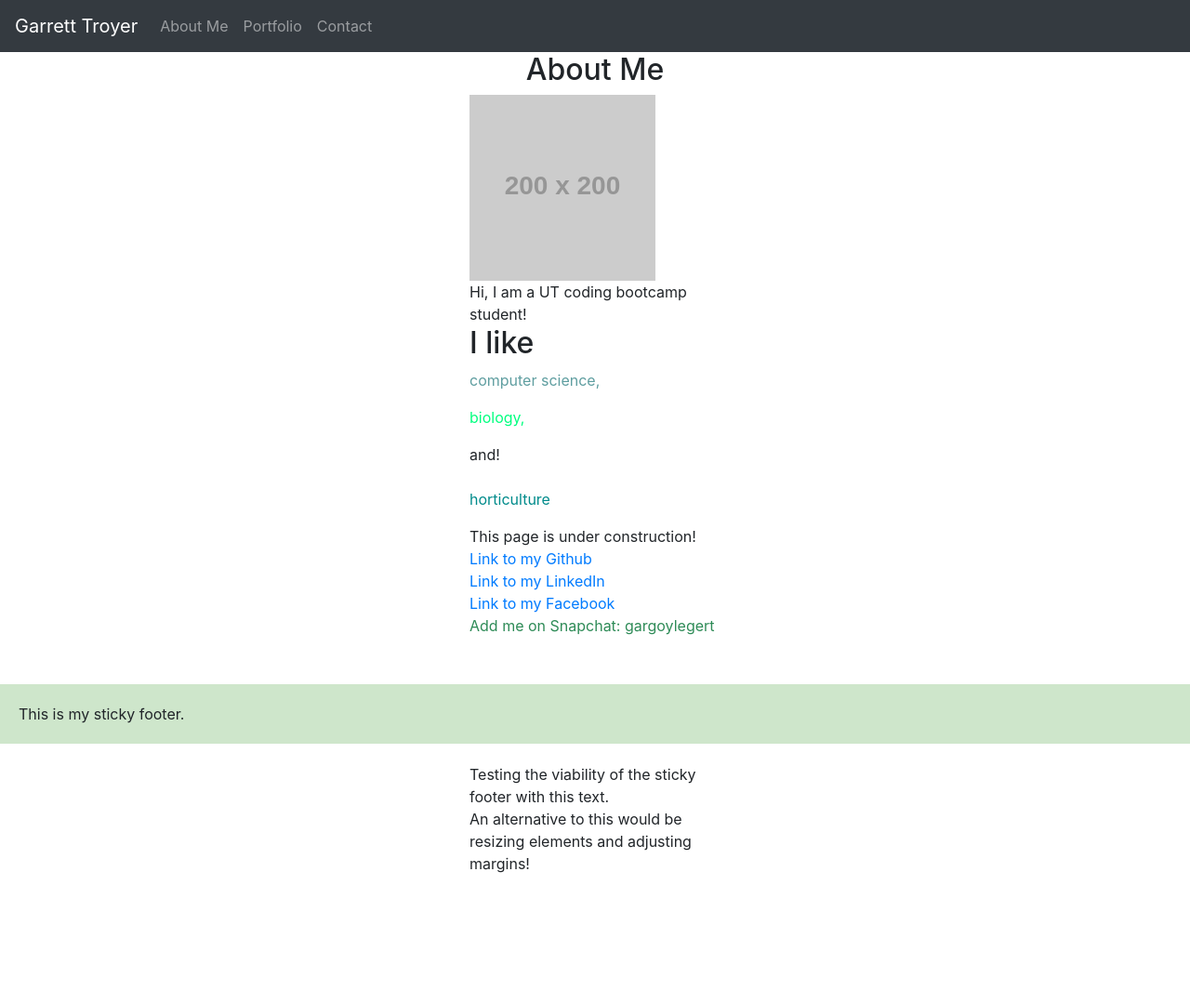
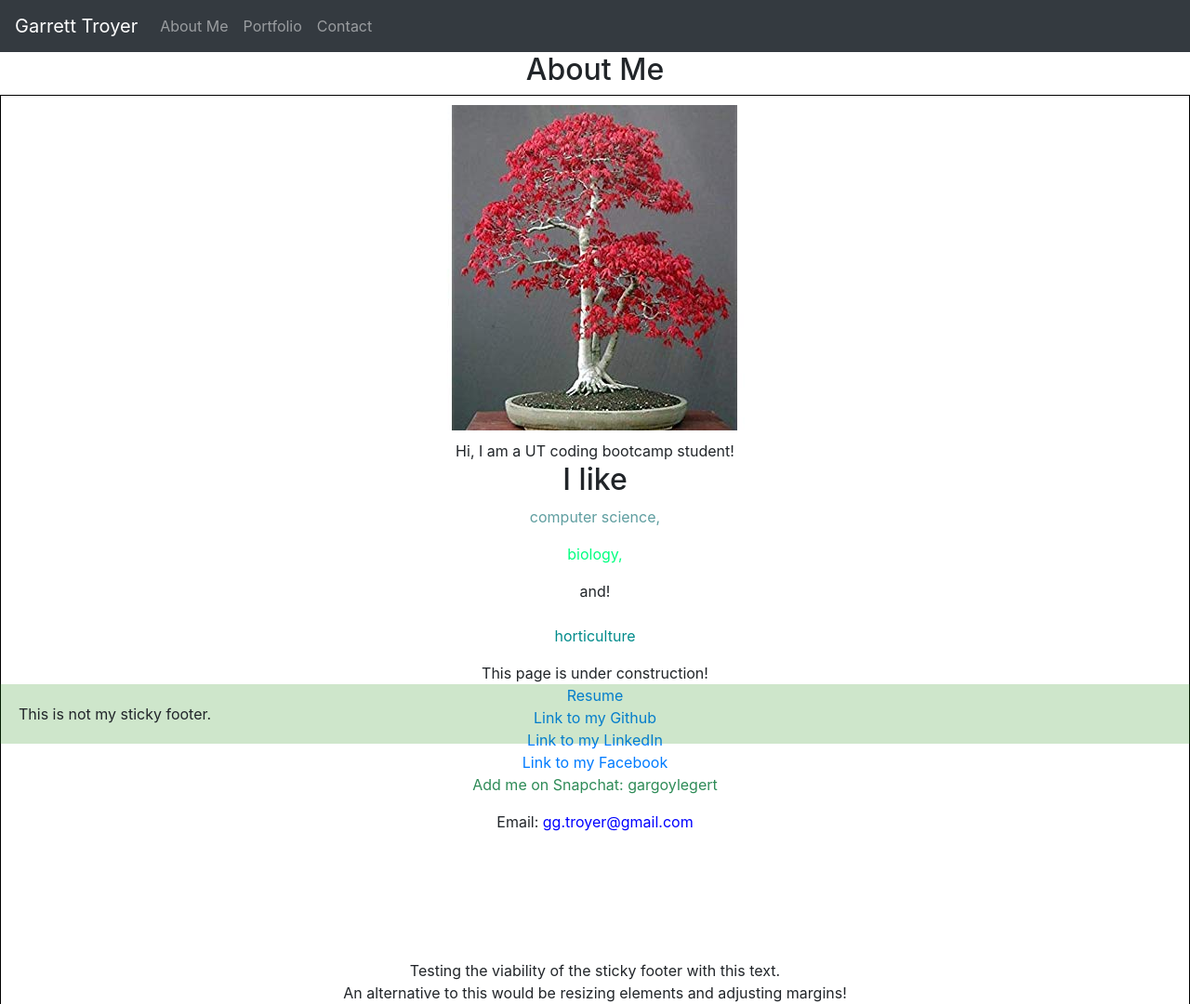
Before and after one commit to fruityvegetables/Portfolio, a plain HTML site: page index.html in a window 1280 px wide. Shown: the whole page at 93% size. Before the commit the page ends 942 px from the top, so only its background shows below. Drawn offline with nearby package versions, Linux system fonts and the light colour scheme; placeholder pictures from the web are drawn by us.

Commit message:
some initial polishing to my portfolio pages

```diff
--- a/index.html
+++ b/index.html
@@ -9,6 +9,7 @@
 
   <!-- bootstrap cdn -->
   <link rel="stylesheet" href="https://maxcdn.bootstrapcdn.com/bootstrap/4.0.0/css/bootstrap.min.css">
+  <link rel="stylesheet" href="style.css">
 
 </head>
 
@@ -52,24 +53,24 @@
       <h2 style="text-align: center;">About Me</h2>
     </div>
   </section>
-  <div style="margin: 0 auto; width: 300px;" class="row">
-    <div class="col-md-12">
-      <img class="img" src="http://placehold.it/200x200" alt="GarrettTroyer">
+
+  <div id="main" class="row">
+    <div class="col-lg-8 offset-lg-2 col-md-10 offset-md-1 col-sm-12">
+      <div class="row">
+      <img class="img col-xs-12" src="./assets/jMaple.jpg" alt="jMaple">
     </div>
-  </div>
-
-  <div style="margin: 0 auto; width: 300px;" class="row">
-    <div class="col-md-12">
       <article>Hi, I am a UT coding bootcamp student!<br>
         <h2>I like</h2>
         <p style="color:cadetblue;">computer science,</p>
         <p style="color:springgreen;">biology,</p> and! <br>
         <p style="color:darkcyan"><br>horticulture</p>
         This page is under construction!<br>
+        <a href="./assets/gtResume.pdf" target="_blank">Resume</a><br>
         <a href="https://github.com/fruityvegetables/" target="_blank">Link to my Github</a><br>
         <a href="https://www.linkedin.com/in/gtroyer/" target="_blank">Link to my LinkedIn</a><br>
         <a href="https://www.facebook.com/FruityVegetables" target="_blank">Link to my Facebook</a><br>
-        <p style="color:seagreen;">Add me on Snapchat: gargoylegert</p><br>
+        <p style="color:seagreen;">Add me on Snapchat: gargoylegert</p>
+        <p>Email: <a style="color: blue;" href="mailto:gg.troyer@gmail.com">gg.troyer@gmail.com</a></p><br>
         <br>
         <br>
         <br>
@@ -87,7 +88,7 @@
     width: 100%;
     background: rgba(18, 134, 0, 0.205);
     padding: 20px;">
-    This is my sticky footer.
+    This is not my sticky footer.
   </div>
   </footer>
 </div>
--- /dev/null
+++ b/style.css
@@ -0,0 +1,19 @@
+img {
+    margin: 10px auto;
+
+}
+#main {
+    margin: 0 auto;
+    text-align: center;
+    border: 1px solid black;
+}
+@media only screen and (max-width: 383px) {
+    img {
+      width: 200px;
+    }
+  }
+
+body {
+    overflow-x: hidden;
+
+}
```
Also changed, not shown: contact.html (+3 -2 lines), portfolio.html (+3 -4 lines), assets/jMaple.jpg (added), 1 other file.
